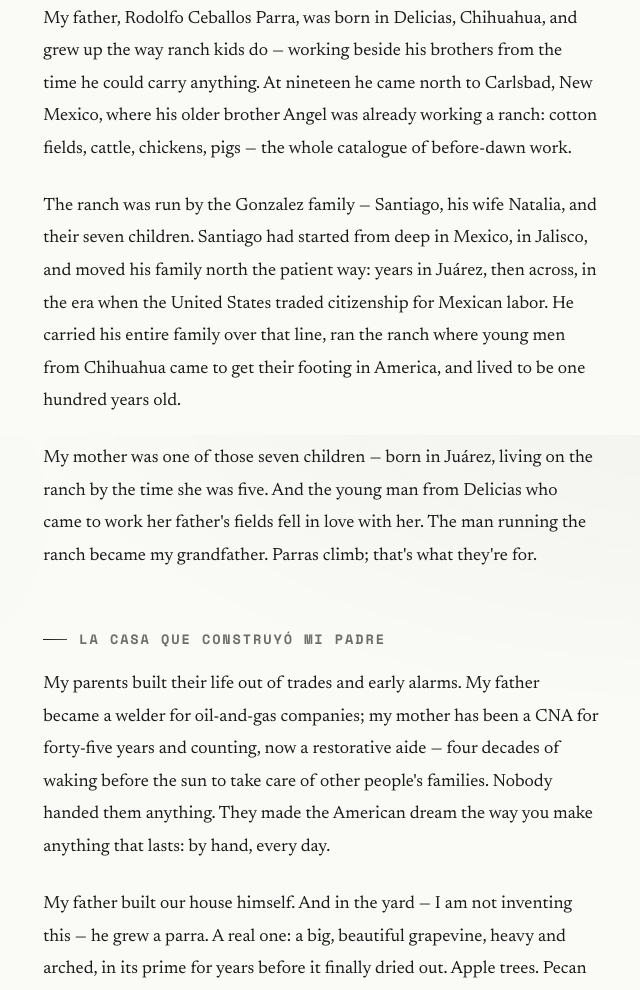
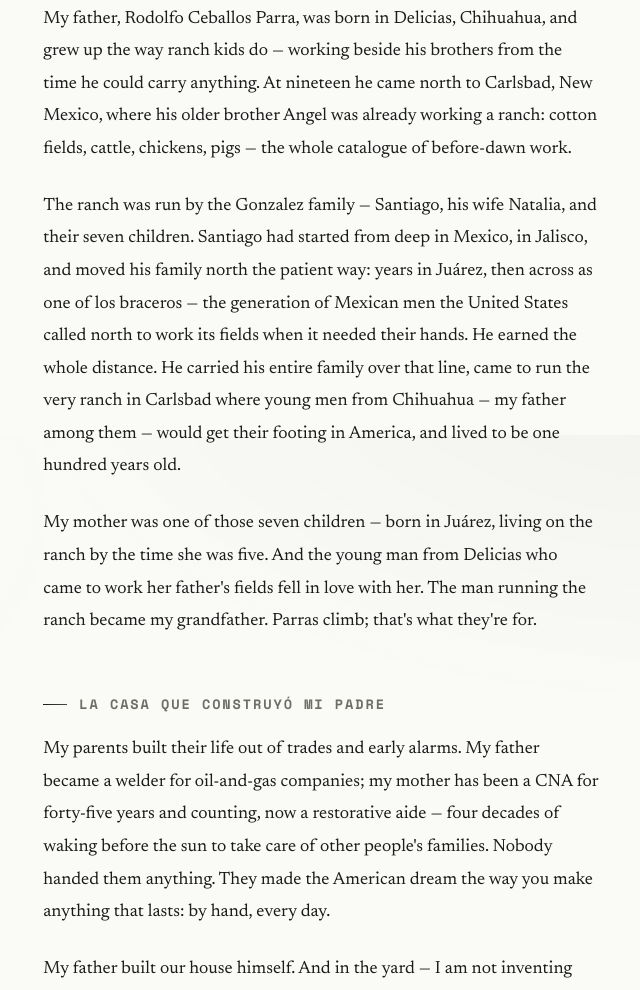
Before and after one commit to rparra23/therudyparra.com, a plain HTML site: page story/index.html in a window 1280 px wide. Shown: the part 1165-2155 px from the top of the page, without its empty margins (319-959 px from the left). Drawn offline with nearby package versions, Linux system fonts and the light colour scheme.

Commit message:
Story: name Santiago's generation — los braceros
Co-Authored-By: Claude Fable 5 <noreply@anthropic.com>

```diff
--- a/story/index.html
+++ b/story/index.html
@@ -122,10 +122,13 @@
         The ranch was run by the Gonzalez family — Santiago, his wife
         Natalia, and their seven children. Santiago had started from deep in
         Mexico, in Jalisco, and moved his family north the patient way:
-        years in Juárez, then across, in the era when the United States
-        traded citizenship for Mexican labor. He carried his entire family
-        over that line, ran the ranch where young men from Chihuahua came to
-        get their footing in America, and lived to be one hundred years old.
+        years in Juárez, then across as one of los braceros — the
+        generation of Mexican men the United States called north to work
+        its fields when it needed their hands. He earned the whole
+        distance. He carried his entire family over that line, came to run
+        the very ranch in Carlsbad where young men from Chihuahua — my
+        father among them — would get their footing in America, and lived
+        to be one hundred years old.
       </p>
       <p>
         My mother was one of those seven children — born in Juárez, living
```
